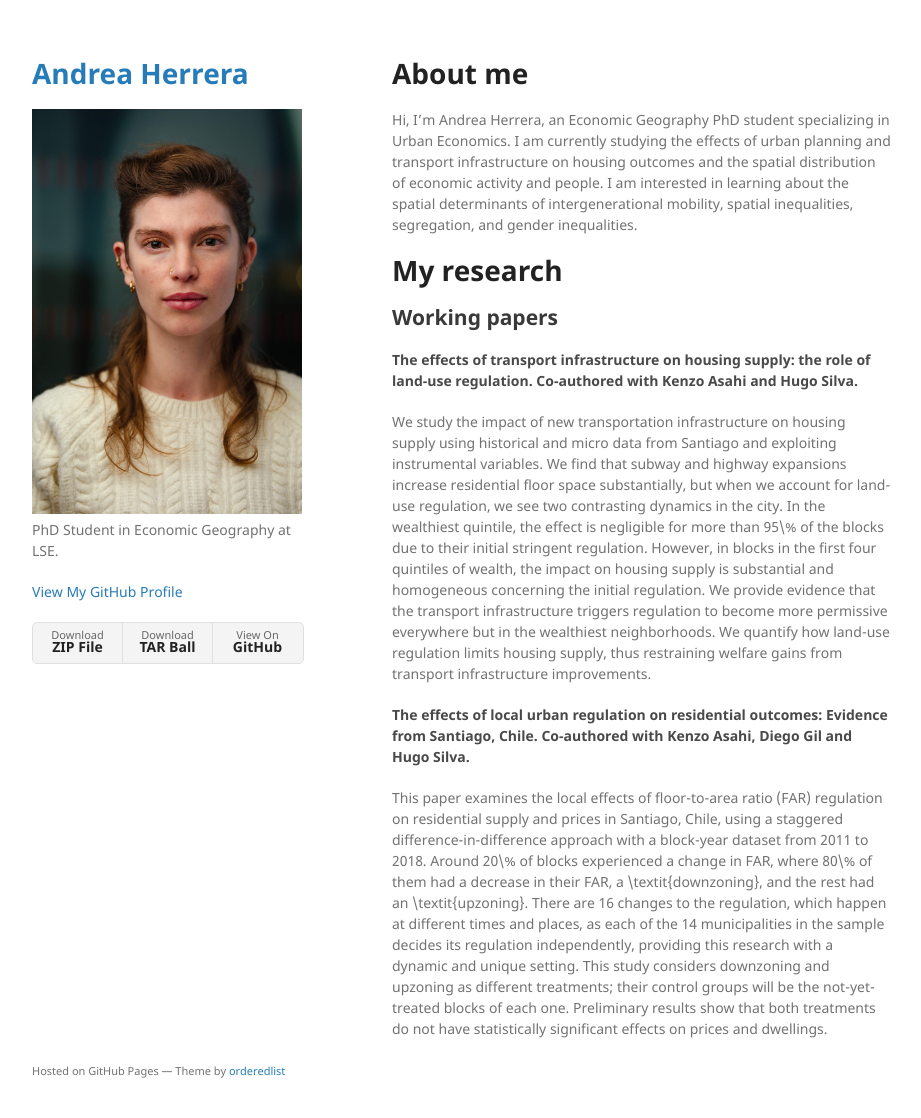
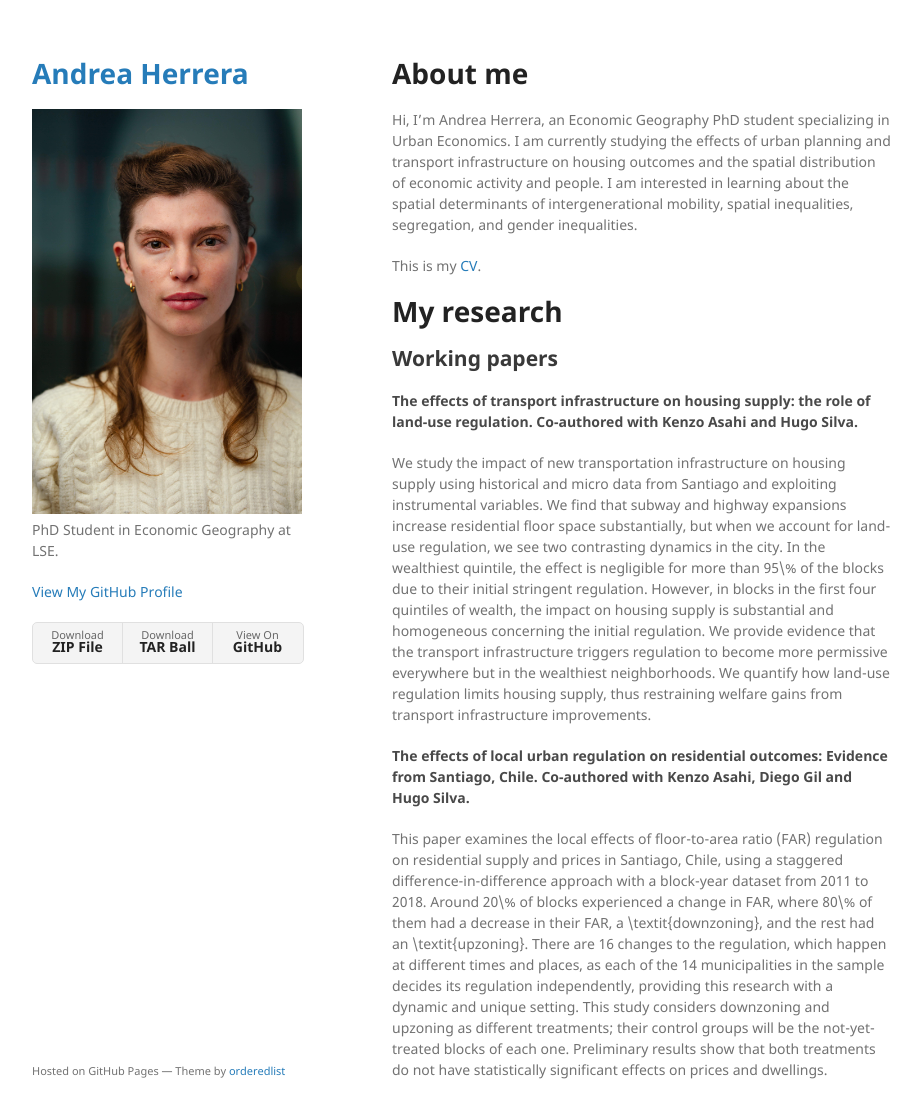
Before and after one commit to aaherrerab/aaherrerab.github.io, a Jekyll site: the page built from index.md, in a window 1280 px wide and 1150 px high. Shown: the top 1118 px of the window, without its empty margins (178-1099 px from the left). Built offline with Jekyll 4.4.1, drawn with Linux system fonts in a browser that asks for light colours; our own code applies the rules of GitHub Pages for plain Markdown files.

Commit message:
Adding cv

```diff
--- a/index.md
+++ b/index.md
@@ -5,6 +5,9 @@ layout: default
 # About me
 
 Hi, I'm Andrea Herrera, an Economic Geography PhD student specializing in Urban Economics. I am currently studying the effects of urban planning and transport infrastructure on housing outcomes and the spatial distribution of economic activity and people. I am interested in learning about the spatial determinants of intergenerational mobility, spatial inequalities, segregation, and gender inequalities.
+
+<p>This is my <a href="/assets/pdf/CV_ANDREA HERRERA (english).pdf" class="custom-link">CV</a>.</p>
+
 
 # My research
 ## Working papers
```
